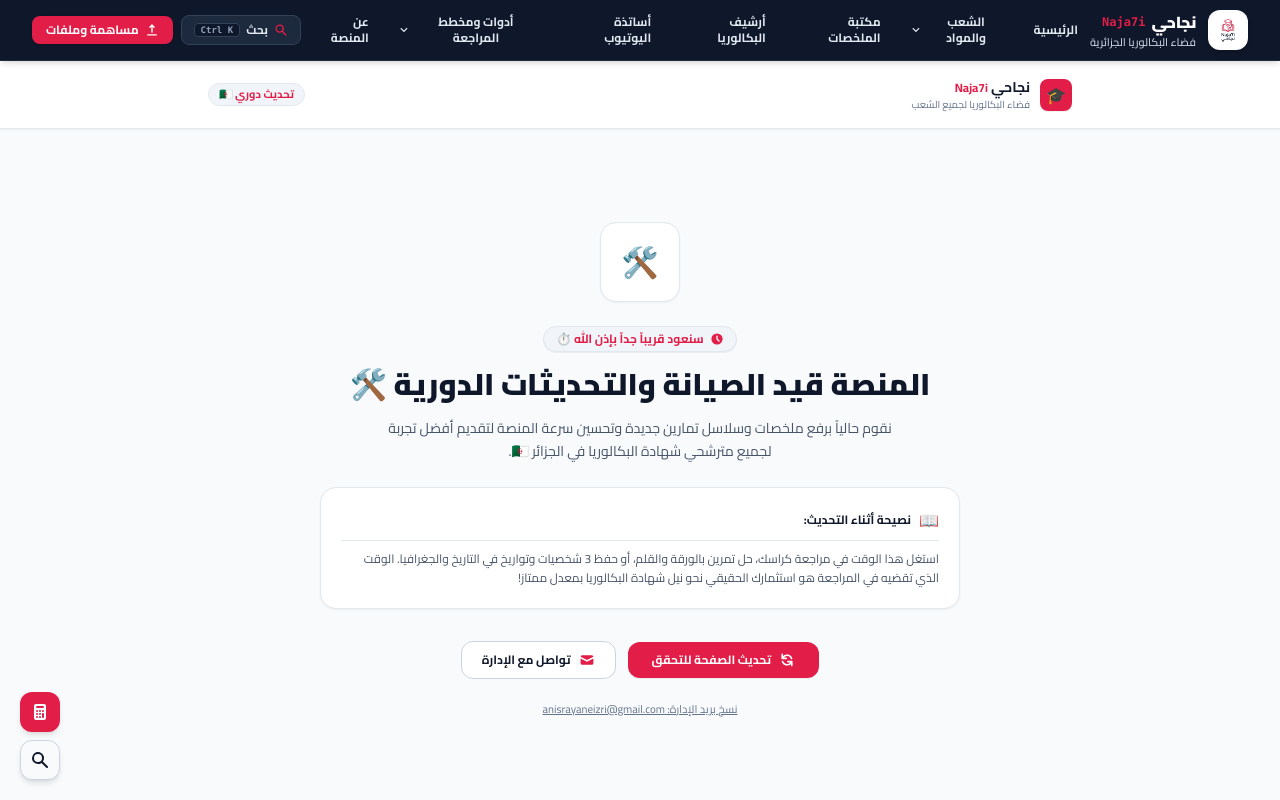
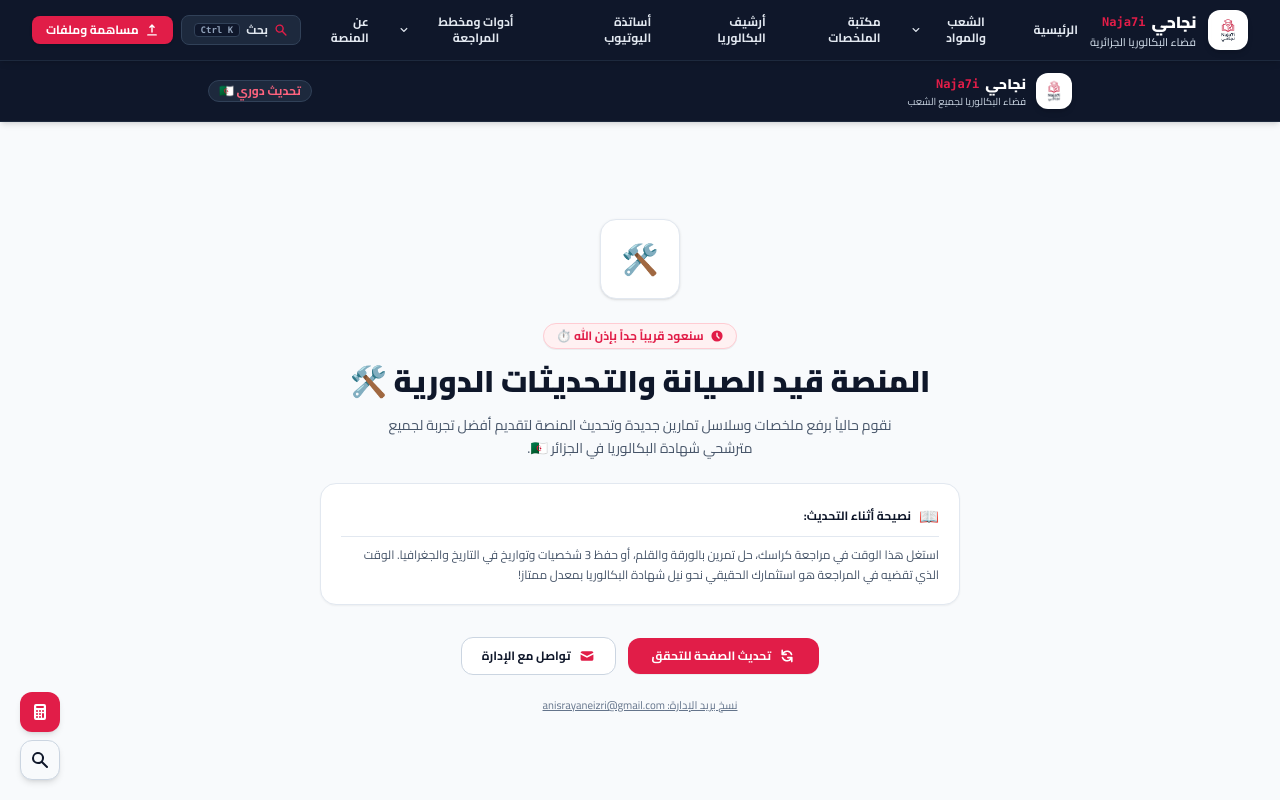
Before and after one commit to anis-py19/Naja7i, a React (Vite) app: page /maintenance in a window 1280 px wide. Shown: the top 800 px of the page. Built offline with nearby package versions, Linux system fonts and the light colour scheme.

Commit message:
feat: complete project polish with full routing, 326 cataloged BAC files, official logo branding, single A4 study planner, and smart maintenance mode

```diff
--- a/src/App.jsx
+++ b/src/App.jsx
@@ -1,5 +1,5 @@
-import React, { useState } from 'react';
-import { Routes, Route, Link } from 'react-router-dom';
+import React, { useState, useEffect } from 'react';
+import { Routes, Route, Link, useLocation } from 'react-router-dom';
 import Navbar from './components/Navbar';
 import SubjectViewer from './components/SubjectViewer';
 import PdfReaderModal from './components/PdfReaderModal';
@@ -23,6 +23,7 @@ import MaintenancePage from './pages/MaintenancePage';
 import NotFound from './pages/NotFound';
 
 import { STREAMS } from './data/streamsData';
+import { SITE_CONFIG } from './config/siteConfig';
 
 function App() {
   const [selectedStreamId, setSelectedStreamId] = useState('sciences');
@@ -31,6 +32,23 @@ function App() {
   const [isCalculatorOpen, setIsCalculatorOpen] = useState(false);
   const [isSearchOpen, setIsSearchOpen] = useState(false);
   const [isContactOpen, setIsContactOpen] = useState(false);
+
+  const location = useLocation();
+
+  // Admin Bypass for Maintenance Mode
+  const [bypassMaintenance, setBypassMaintenance] = useState(() => {
+    try {
+      const saved = localStorage.getItem('naja7i_admin_bypass');
+      const params = new URLSearchParams(window.location.search);
+      if (params.get('admin') === 'true') {
+        localStorage.setItem('naja7i_admin_bypass', 'true');
+        return true;
+      }
+      return saved === 'true';
+    } catch {
+      return false;
+    }
+  });
 
   const handleSelectStream = (streamId) => {
     setSelectedStreamId(streamId);
@@ -43,8 +61,36 @@ function App() {
     });
   };
 
+  // If maintenance mode is activated and admin has not bypassed it, display MaintenancePage
+  if (SITE_CONFIG.isMaintenanceMode && !bypassMaintenance && location.pathname !== '/maintenance') {
+    return (
+      <MaintenancePage
+        onBypass={() => {
+          setBypassMaintenance(true);
+          localStorage.setItem('naja7i_admin_bypass', 'true');
+        }}
+      />
+    );
+  }
+
   return (
     <div className="min-h-screen bg-[#F8FAFC] text-[#0F172A] selection:bg-[#E11D48] selection:text-white font-['Cairo'] antialiased flex flex-col justify-between">
+
+      {/* Admin Maintenance Alert Bar (يظهر فقط للمسؤول عند تفعيل وضع الصيانة وتجاوزه للمعاينة) */}
+      {SITE_CONFIG.isMaintenanceMode && bypassMaintenance && (
+        <div className="bg-amber-500 text-slate-950 px-4 py-1.5 text-xs font-bold flex items-center justify-between z-50 print:hidden shadow-xs">
+          <span>⚠️ وضع الصيانة مفعل حالياً للزوار العاديين • أنت تتصفح المنصة كمسؤول (Admin Preview Mode)</span>
+          <button
+            onClick={() => {
+              setBypassMaintenance(false);
+              localStorage.removeItem('naja7i_admin_bypass');
+            }}
+            className="px-2 py-0.5 rounded bg-slate-900 text-white text-[11px] font-bold hover:bg-black transition-colors cursor-pointer"
+          >
+            إغلاق المعاينة ورؤية صفحة الصيانة
+          </button>
+        </div>
+      )}
 
       {/* Top Navbar */}
       <Navbar
@@ -153,7 +199,7 @@ function App() {
             }
           />
 
-          {/* 11. صفحة الصيانة */}
+          {/* 11. صفحة الصيانة المباشرة */}
           <Route
             path="/maintenance"
             element={
--- a/src/config/siteConfig.js
+++ b/src/config/siteConfig.js
@@ -4,17 +4,17 @@
 
 export const SITE_CONFIG = {
   /**
-   * 🔴 وضع الصيانة:
+   * 🔴 وضع الصيانة (Maintenance Switch):
    * - ضع `true` لتفعيل وضع الصيانة (يظهر للزوار أن الموقع قيد التحديث).
-   * - ضع `false` لإيقاف الصيانة وتشغيل الموقع للجميع بشكل عادي وطبيعي.
+   * - ضع `false` لتشغيل الموقع بشكل عادي ومباشر للجميع.
    */
-  isMaintenanceMode: true,
+  isMaintenanceMode: false,
 
   // عنوان صفحة الصيانة
   maintenanceTitle: 'المنصة قيد الصيانة والتحديثات الدورية 🛠️',
 
   // الرسالة التوضيحية لطلبة وأساتذة البكالوريا
-  maintenanceNotice: 'نقوم حالياً برفع ملخصات وسلاسل تمارين جديدة وتحسين سرعة المنصة لتقديم أفضل تجربة لجميع مترشحي شهادة البكالوريا في الجزائر 🇩🇿.',
+  maintenanceNotice: 'نقوم حالياً برفع ملخصات وسلاسل تمارين جديدة وتحديث المنصة لتقديم أفضل تجربة لجميع مترشحي شهادة البكالوريا في الجزائر 🇩🇿.',
 
   // الوقت المتوقع للعودة
   estimatedReturn: 'سنعود قريباً جداً بإذن الله ⏱️',
@@ -22,3 +22,5 @@ export const SITE_CONFIG = {
   // البريد الإلكتروني للتواصل العاجل أثناء الصيانة
   adminEmail: 'anisrayaneizri@gmail.com'
 };
+
+export default SITE_CONFIG;
--- a/src/pages/MaintenancePage.jsx
+++ b/src/pages/MaintenancePage.jsx
@@ -2,7 +2,8 @@ import React, { useState } from 'react';
 import {
   HiMail,
   HiRefresh,
-  HiClock
+  HiClock,
+  HiShieldCheck
 } from 'react-icons/hi';
 import { SITE_CONFIG } from '../config/siteConfig';
 
@@ -23,21 +24,32 @@ export default function MaintenancePage({ onBypass }) {
     <div className="min-h-screen bg-[#F8FAFC] text-[#0F172A] flex flex-col justify-between font-['Cairo'] antialiased">
 
       {/* Top Header */}
-      <header className="border-b border-[#E2E8F0] bg-white py-4 shadow-xs">
+      <header className="bg-[#0F172A] border-b border-slate-800 text-white py-3 shadow-md">
         <div className="max-w-4xl mx-auto px-4 flex items-center justify-between">
           <div className="flex items-center gap-2.5">
-            <div className="w-8 h-8 rounded-lg bg-[#E11D48] text-white flex items-center justify-center font-bold text-base shadow-2xs">
-              🎓
+            <div className="w-9 h-9 rounded-xl bg-white p-0.5 shadow-md flex items-center justify-center border border-white/20">
+              <img
+                src="/logo.jpg"
+                alt="نجاحي Naja7i"
+                className="w-full h-full object-contain rounded-lg"
+              />
             </div>
             <div className="flex flex-col">
-              <span className="font-bold text-sm text-[#0F172A]">
-                نجاحي <span className="text-[#E11D48] text-xs">Naja7i</span>
+              <div className="flex items-center gap-1.5 leading-none">
+                <span className="font-black text-sm text-white">
+                  نجاحي
+                </span>
+                <span className="text-[#E11D48] text-xs font-bold font-mono">
+                  Naja7i
+                </span>
+              </div>
+              <span className="text-[10px] text-slate-300 leading-tight mt-0.5">
+                فضاء البكالوريا لجميع الشعب
               </span>
-              <span className="text-[10px] text-[#64748B]">فضاء البكالوريا لجميع الشعب</span>
             </div>
           </div>
 
-          <span className="px-2.5 py-0.5 rounded-full bg-[#F1F5F9] text-[#E11D48] font-bold text-[11px] border border-[#E2E8F0]">
+          <span className="px-2.5 py-0.5 rounded-full bg-slate-800 text-rose-400 font-bold text-xs border border-slate-700">
             تحديث دوري 🇩🇿
           </span>
         </div>
@@ -46,11 +58,11 @@ export default function MaintenancePage({ onBypass }) {
       {/* Center Hero Card */}
       <main className="max-w-2xl mx-auto px-4 py-12 flex-1 flex flex-col justify-center items-center text-center">
 
-        <div className="w-20 h-20 rounded-2xl bg-white border border-[#E2E8F0] flex items-center justify-center text-3xl text-[#E11D48] shadow-xs mb-6">
+        <div className="w-20 h-20 rounded-2xl bg-white border border-[#E2E8F0] flex items-center justify-center text-3xl shadow-sm mb-6">
           🛠️
         </div>
 
-        <div className="inline-flex items-center gap-1.5 px-3 py-1 rounded-full bg-[#F1F5F9] border border-[#E2E8F0] text-xs font-bold text-[#E11D48] mb-3 shadow-2xs">
+        <div className="inline-flex items-center gap-1.5 px-3 py-1 rounded-full bg-rose-50 border border-rose-200 text-xs font-bold text-[#E11D48] mb-3 shadow-2xs">
           <HiClock className="w-3.5 h-3.5" />
           <span>{SITE_CONFIG.estimatedReturn}</span>
         </div>
@@ -116,10 +128,11 @@ export default function MaintenancePage({ onBypass }) {
           {onBypass && (
             <button
               onClick={onBypass}
-              className="text-[10px] text-[#94A3B8] hover:text-[#E11D48] transition-colors cursor-pointer"
+              className="text-[11px] text-[#94A3B8] hover:text-[#E11D48] transition-colors cursor-pointer flex items-center gap-1 font-bold"
               title="معاينة الموقع كمسؤول"
             >
-              [دخول الإدارة للمعاينة]
+              <HiShieldCheck className="w-3.5 h-3.5" />
+              <span>[دخول الإدارة للمعاينة]</span>
             </button>
           )}
         </div>
```
